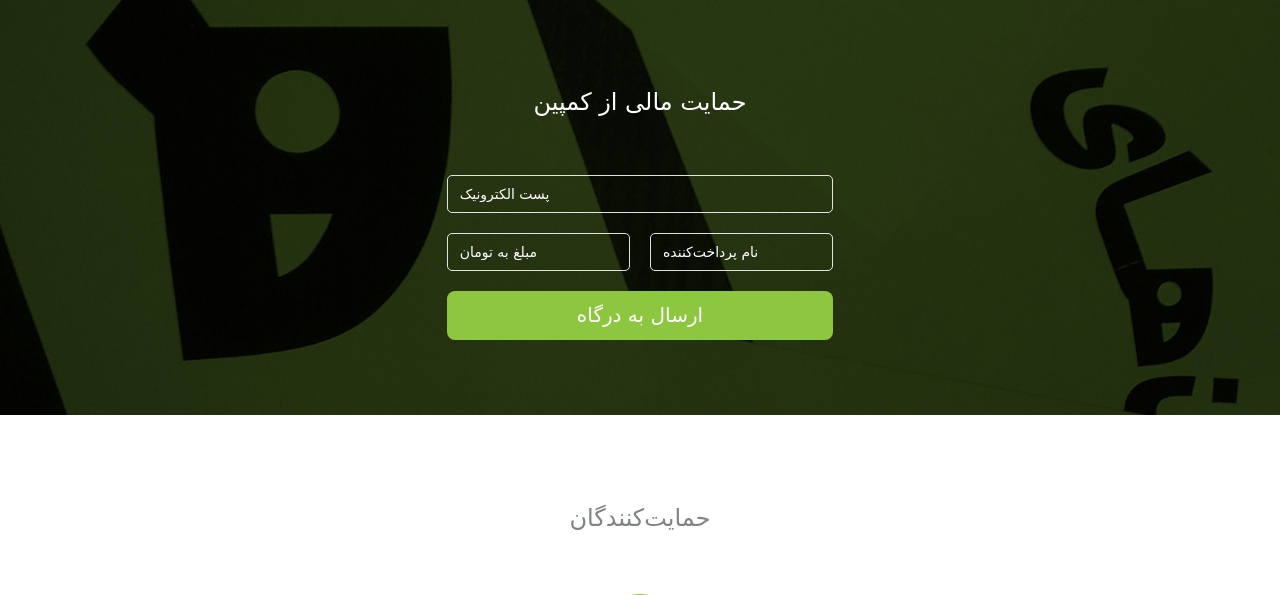
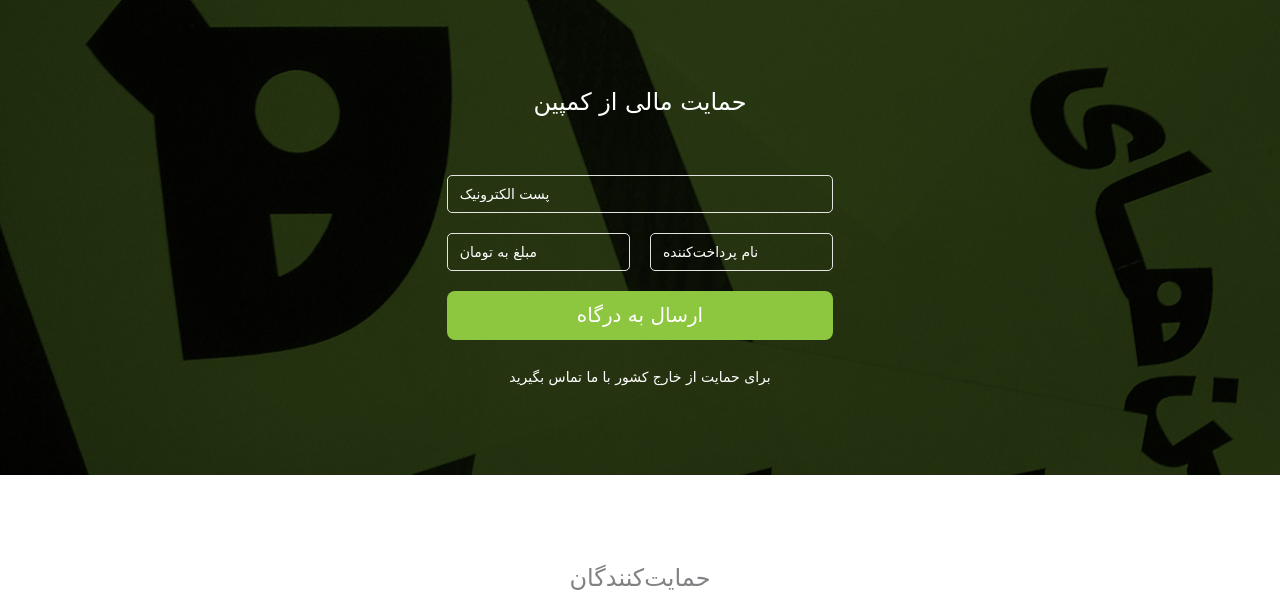
Before and after one commit to hamidfzm/pfont, a Python web app: template templates/index.html in a window 1280 px wide. Shown: the part 2750-3345 px from the top of the page. Run offline with Jinja, Linux system fonts and the light colour scheme; the template is opened without the code that fills it: most values are stand-ins (such as "Sample title", 1, 10 or a date in 2020); grey boxes marked "Sample" are stand-in pictures; form fields are guessed from the names that the template uses; some libraries are stand-ins or nearby versions.

```diff
--- a/templates/donate_form.html
+++ b/templates/donate_form.html
@@ -25,5 +25,8 @@
 
     <div class="col-lg-12 col-md-12 no-padding margin-top">
         <button type="submit" class="btn btn-green btn-block{% if form.errors %} error{%- endif %}">ارسال به درگاه</button>
+
+    <p><font color="white"><br>برای حمایت از خارج کشور با ما تماس بگیرید</font></p>
     </div>
+
 </form>
```
